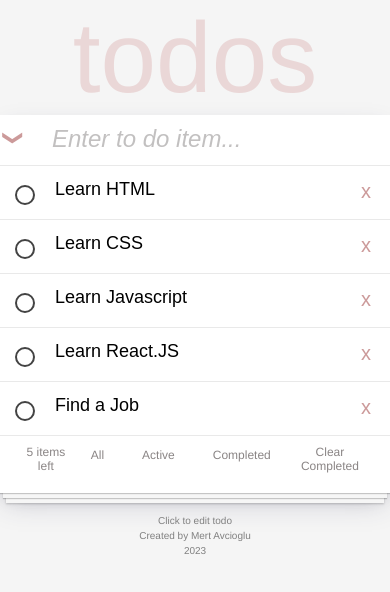
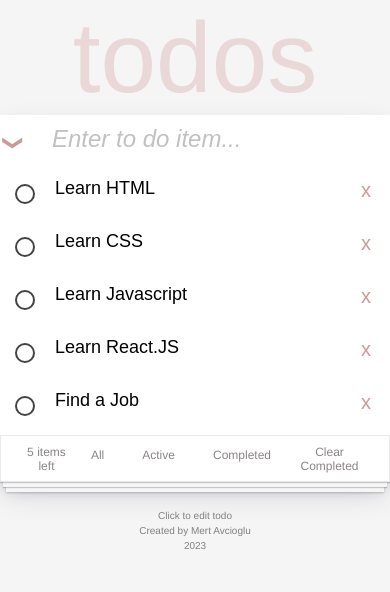
Before and after one commit to mertavcioglu/to-do-app, a React (Create React App) app: page / in a window 390 px wide. Shown: the top 592 px of the page. Built offline with nearby package versions, Linux system fonts and the light colour scheme.

Commit message:
css updates

```diff
--- a/src/App.css
+++ b/src/App.css
@@ -66,11 +66,11 @@
 
 @media (max-width: 1024px) {
   .inputContainer > input {
-    border-bottom: 1px rgb(212, 212, 212, 0.5) solid;
+    border-bottom: none;
     margin-bottom: 5px;
   }
   .markAllCompleted {
     left: 0;
-    margin-top: 10px;
+    margin-top: 15px;
   }
 }
--- a/src/components/Footer.css
+++ b/src/components/Footer.css
@@ -66,9 +66,10 @@
   .footerContainer {
     height: 2.8rem;
     border: none;
+    border: 1px rgb(212, 212, 212, 0.5) solid;
     margin-top: 5px;
   }
   .footerText {
-    margin-top: 45px;
+    margin-top: 40px;
   }
 }
--- a/src/components/ToDoItem.css
+++ b/src/components/ToDoItem.css
@@ -95,6 +95,7 @@
 @media (max-width: 1024px) {
   .itemContainer {
     width: auto;
+    border-bottom: none;
   }
   .listItemText {
     margin: -5px 12px 12px 18px;
```
